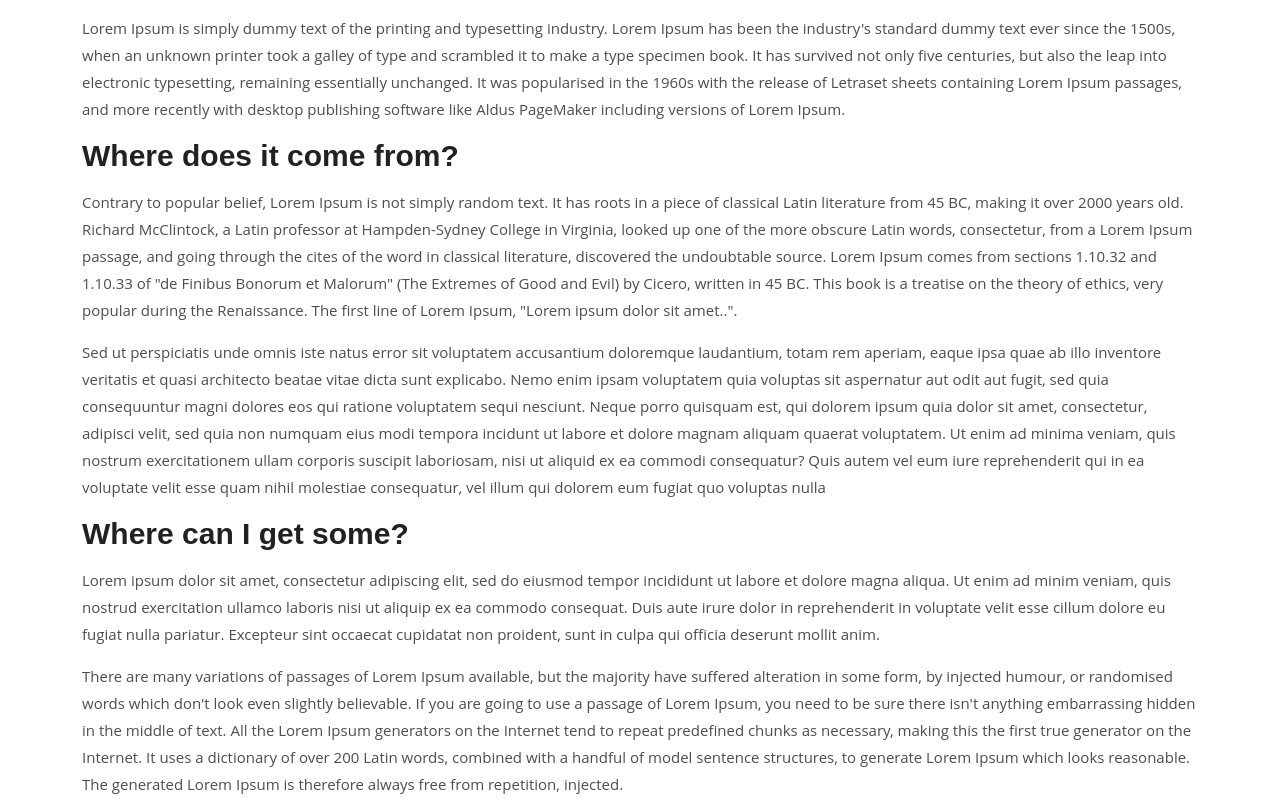
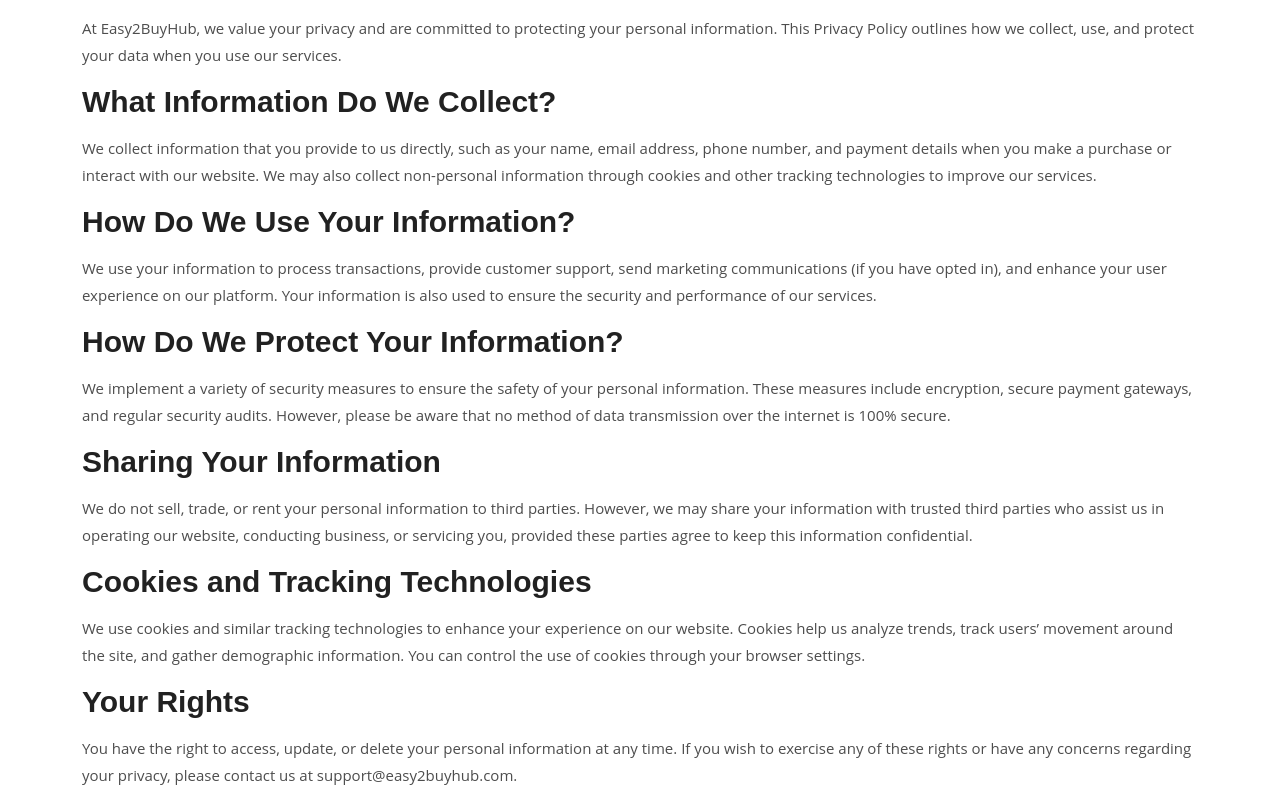
Before and after one commit to TechWebSid/easybuy, a Next.js app in the folder using-pages-router-with-javascript/jumpx/: page /privacy-policy in a window 1280 px wide. Shown: the part 581-1380 px from the top of the page. Built offline with nearby package versions, Linux system fonts and the light colour scheme.

Commit message:
razorpay added

```diff
--- a/using-pages-router-with-javascript/jumpx/components/HomeTwo/MainBanner.js
+++ b/using-pages-router-with-javascript/jumpx/components/HomeTwo/MainBanner.js
@@ -51,7 +51,7 @@
                   data-aos-duration="1200"
                   data-aos-delay="300"
                 >
-                  <Link href="/about" className="default-btn">
+                  <Link href="/about-2" className="default-btn">
                     Learn More
                   </Link>
 
--- a/using-pages-router-with-javascript/jumpx/components/HomeTwo/Pricing/Yearly.js
+++ b/using-pages-router-with-javascript/jumpx/components/HomeTwo/Pricing/Yearly.js
@@ -46,7 +46,7 @@
               </li>
             </ul>
 
-            <Link href="/contact" className="default-btn">
+            <Link href="/payment" className="default-btn">
               Get Started
             </Link>
           </div>
@@ -93,7 +93,7 @@
               </li>
             </ul>
 
-            <Link href="/contact" className="default-btn">
+            <Link href="/payment" className="default-btn">
               Get Started
             </Link>
 
@@ -142,7 +142,7 @@
               </li>
             </ul>
 
-            <Link href="/contact" className="default-btn">
+            <Link href="/payment" className="default-btn">
               Get Started
             </Link>
           </div>
--- a/using-pages-router-with-javascript/jumpx/components/Pricing/Monthly.js
+++ b/using-pages-router-with-javascript/jumpx/components/Pricing/Monthly.js
@@ -46,7 +46,7 @@
               </li>
             </ul>
 
-            <Link href="/contact" className="default-btn">
+            <Link href="/payment" className="default-btn">
               Get Started
             </Link>
           </div>
--- a/using-pages-router-with-javascript/jumpx/components/PrivacyPolicy/PrivacyPolicyContent.js
+++ b/using-pages-router-with-javascript/jumpx/components/PrivacyPolicy/PrivacyPolicyContent.js
@@ -5,93 +5,80 @@
     <>
       <div className="text-container ptb-100">
         <div className="container">
-          <h3>What is lorem ipsum?</h3>
+          <h3>Privacy Policy for Easy2BuyHub</h3>
 
           <p>
-            Lorem Ipsum is simply dummy text of the printing and typesetting
-            industry. Lorem Ipsum has been the industry's standard dummy text
-            ever since the 1500s, when an unknown printer took a galley of type
-            and scrambled it to make a type specimen book. It has survived not
-            only five centuries, but also the leap into electronic typesetting,
-            remaining essentially unchanged. It was popularised in the 1960s
-            with the release of Letraset sheets containing Lorem Ipsum passages,
-            and more recently with desktop publishing software like Aldus
-            PageMaker including versions of Lorem Ipsum.
+            At Easy2BuyHub, we value your privacy and are committed to protecting
+            your personal information. This Privacy Policy outlines how we collect,
+            use, and protect your data when you use our services.
           </p>
 
-          <h3>Where does it come from?</h3>
+          <h3>What Information Do We Collect?</h3>
           <p>
-            Contrary to popular belief, Lorem Ipsum is not simply random text.
-            It has roots in a piece of classical Latin literature from 45 BC,
-            making it over 2000 years old. Richard McClintock, a Latin professor
-            at Hampden-Sydney College in Virginia, looked up one of the more
-            obscure Latin words, consectetur, from a Lorem Ipsum passage, and
-            going through the cites of the word in classical literature,
-            discovered the undoubtable source. Lorem Ipsum comes from sections
-            1.10.32 and 1.10.33 of "de Finibus Bonorum et Malorum" (The Extremes
-            of Good and Evil) by Cicero, written in 45 BC. This book is a
-            treatise on the theory of ethics, very popular during the
-            Renaissance. The first line of Lorem Ipsum, "Lorem ipsum dolor sit
-            amet..".
+            We collect information that you provide to us directly, such as your
+            name, email address, phone number, and payment details when you make a
+            purchase or interact with our website. We may also collect non-personal
+            information through cookies and other tracking technologies to improve
+            our services.
           </p>
 
+          <h3>How Do We Use Your Information?</h3>
           <p>
-            Sed ut perspiciatis unde omnis iste natus error sit voluptatem
-            accusantium doloremque laudantium, totam rem aperiam, eaque ipsa
-            quae ab illo inventore veritatis et quasi architecto beatae vitae
-            dicta sunt explicabo. Nemo enim ipsam voluptatem quia voluptas sit
-            aspernatur aut odit aut fugit, sed quia consequuntur magni dolores
-            eos qui ratione voluptatem sequi nesciunt. Neque porro quisquam est,
-            qui dolorem ipsum quia dolor sit amet, consectetur, adipisci velit,
-            sed quia non numquam eius modi tempora incidunt ut labore et dolore
-            magnam aliquam quaerat voluptatem. Ut enim ad minima veniam, quis
-            nostrum exercitationem ullam corporis suscipit laboriosam, nisi ut
-            aliquid ex ea commodi consequatur? Quis autem vel eum iure
-            reprehenderit qui in ea voluptate velit esse quam nihil molestiae
-            consequatur, vel illum qui dolorem eum fugiat quo voluptas nulla
+            We use your information to process transactions, provide customer
+            support, send marketing communications (if you have opted in), and
+            enhance your user experience on our platform. Your information is also
+            used to ensure the security and performance of our services.
           </p>
 
-          <h3>Where can I get some?</h3>
+          <h3>How Do We Protect Your Information?</h3>
           <p>
-            Lorem ipsum dolor sit amet, consectetur adipiscing elit, sed do
-            eiusmod tempor incididunt ut labore et dolore magna aliqua. Ut enim
-            ad minim veniam, quis nostrud exercitation ullamco laboris nisi ut
-            aliquip ex ea commodo consequat. Duis aute irure dolor in
-            reprehenderit in voluptate velit esse cillum dolore eu fugiat nulla
-            pariatur. Excepteur sint occaecat cupidatat non proident, sunt in
-            culpa qui officia deserunt mollit anim.
+            We implement a variety of security measures to ensure the safety of
+            your personal information. These measures include encryption, secure
+            payment gateways, and regular security audits. However, please be aware
+            that no method of data transmission over the internet is 100% secure.
           </p>
 
+          <h3>Sharing Your Information</h3>
           <p>
-            There are many variations of passages of Lorem Ipsum available, but
-            the majority have suffered alteration in some form, by injected
-            humour, or randomised words which don't look even slightly
-            believable. If you are going to use a passage of Lorem Ipsum, you
-            need to be sure there isn't anything embarrassing hidden in the
-            middle of text. All the Lorem Ipsum generators on the Internet tend
-            to repeat predefined chunks as necessary, making this the first true
-            generator on the Internet. It uses a dictionary of over 200 Latin
-            words, combined with a handful of model sentence structures, to
-            generate Lorem Ipsum which looks reasonable. The generated Lorem
-            Ipsum is therefore always free from repetition, injected.
+            We do not sell, trade, or rent your personal information to third
+            parties. However, we may share your information with trusted third
+            parties who assist us in operating our website, conducting business,
+            or servicing you, provided these parties agree to keep this information
+            confidential.
           </p>
 
+          <h3>Cookies and Tracking Technologies</h3>
           <p>
-            But I must explain to you how all this mistaken idea of denouncing
-            pleasure and praising pain was born and I will give you a complete
-            account of the system, and expound the actual teachings of the great
-            explorer of the truth, the master-builder of human happiness. No one
-            rejects, dislikes, or avoids pleasure itself, because it is
-            pleasure, but because those who do not know how to pursue pleasure
-            rationally encounter consequences that are extremely painful. Nor
-            again is there anyone who loves or pursues or desires to obtain pain
-            of itself, because it is pain, but because occasionally
-            circumstances occur in which toil and pain can procure him some
-            great pleasure. To take a trivial example, which of us ever
-            undertakes laborious physical exercise, except to obtain some
-            advantage from it? But who has any right to find fault with a man
-            who chooses to enjoy a pleasure that has no annoying consequences,
-            or one who avoids a pain that
+            We use cookies and similar tracking technologies to enhance your
+            experience on our website. Cookies help us analyze trends, track users’
+            movement around the site, and gather demographic information. You can
+            control the use of cookies through your browser settings.
+          </p>
+
+          <h3>Your Rights</h3>
+          <p>
+            You have the right to access, update, or delete your personal
+            information at any time. If you wish to exercise any of these rights or
+            have any concerns regarding your privacy, please contact us at
+            support@easy2buyhub.com.
+          </p>
+
+          <h3>Changes to This Privacy Policy</h3>
+          <p>
+            Easy2BuyHub reserves the right to update this Privacy Policy at any
+            time. Any changes will be posted on this page with the updated date. We
+            encourage you to review this Privacy Policy periodically for any changes.
+          </p>
+
+          <h3>Contact Us</h3>
+          <p>
+            If you have any questions or concerns about this Privacy Policy or
+            our privacy practices, please contact us at:
+          </p>
+          <p>
+            <strong>Email:</strong> support@easy2buyhub.com
+            <br />
+            <strong>Phone:</strong> +123-456-7890
           </p>
         </div>
       </div>
```
Also changed, not shown: using-pages-router-with-javascript/jumpx/components/Pricing/Yearly.js (+9 -6 lines), using-pages-router-with-javascript/jumpx/components/TermsAndConditions/TermsAndConditionsContent.js (+42 -70 lines), using-pages-router-with-javascript/jumpx/pages/payment.js (added, +64 -0 lines).
